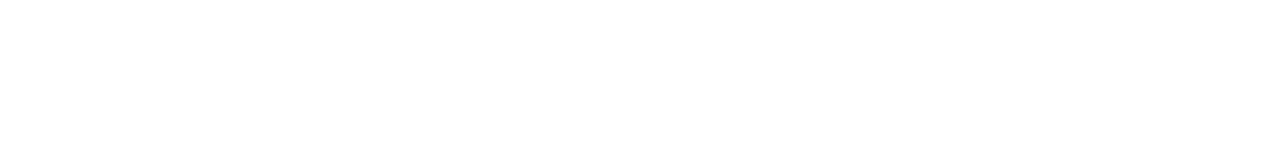
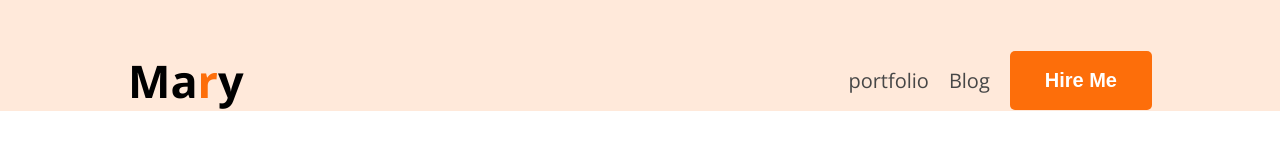
Before and after one commit to mdibrahimkhalil50/hero-first-project, a plain HTML site: page index.html in a window 1280 px wide. Drawn offline with nearby package versions, Linux system fonts and the light colour scheme.

Commit message:
Complete header nav part

```diff
--- /dev/null
+++ b/css/style.css
@@ -0,0 +1,65 @@
+*
+{
+    margin:0;
+    padding:0;
+    box-sizing:border-box;
+}
+.font-open-sans {
+  font-family: "Open Sans", sans-serif;
+  font-optical-sizing: auto;
+
+}
+/* shared styles for the whole project */
+header{
+    background-color:rgb(255,233,218);
+    padding-top:50px;
+
+}
+nav{
+    width:80%;
+    max-width: auto;
+    /* border:2px solid red; */
+    margin: 0 auto;
+    display: flex;
+    justify-content:space-between;
+
+}
+.btn
+{
+    /* padding-left:20px; */
+    border:none;
+    border-radius:5px;
+    background-color:#FD6E0A;
+    color:white;
+    padding: 18px 35px;
+    /* justify-content: center;
+    height:65px;
+    width:150px; */
+    font-size:20px;
+    font-weight:bold;
+
+}
+/* main styles for the whole project */
+.logo h2{
+    font-size:45px;
+    font-weight:bolder;
+    justify-content: center;
+
+
+}
+ .orange{
+    color:#FD6E0A;
+ }
+nav .manu{
+    display:flex;
+    list-style-type:none;
+    gap:20px;
+    align-items:center;
+
+
+}
+.manu li a{
+    text-decoration:none;
+    color:#474747;
+    font-size:20px;
+}
--- a/index.html
+++ b/index.html
@@ -3,9 +3,27 @@
 <head>
     <meta charset="UTF-8">
     <meta name="viewport" content="width=device-width, initial-scale=1.0">
+    <link rel="preconnect" href="https://fonts.googleapis.com">
+<link rel="preconnect" href="https://fonts.gstatic.com" crossorigin>
+<link href="https://fonts.googleapis.com/css2?family=Open+Sans:ital,wght@0,300..800;1,300..800&display=swap" rel="stylesheet">
+<link rel="stylesheet" href="css/style.css">
     <title>my first project </title>
 </head>
-<body>
+<body class="font-open-sans">
+    <header>
+        <nav>
+            <div class="logo">
+                <h2>Ma<span class="orange">r</span>y</h2>
+            </div>
+
+                <ul class="manu">
+                    <li><a href="">portfolio</a></li>
+                    <li> <a href="">Blog</a></li>
+                    <li><button class="btn">Hire Me</button></li>
+                </ul>
+
+        </nav>
+    </header>
 
 </body>
 </html>
```
